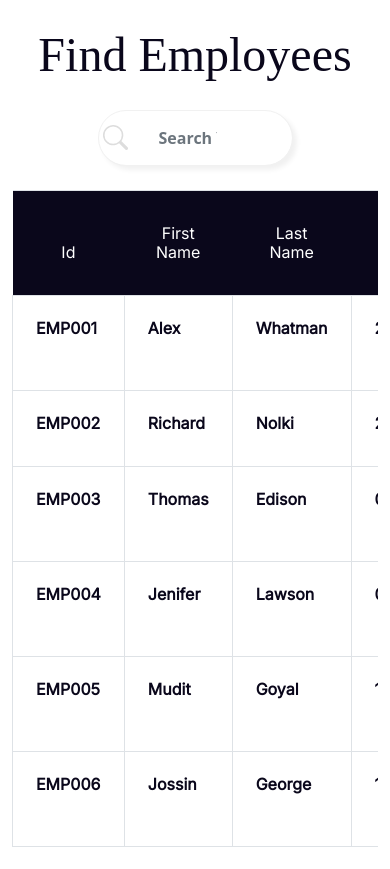
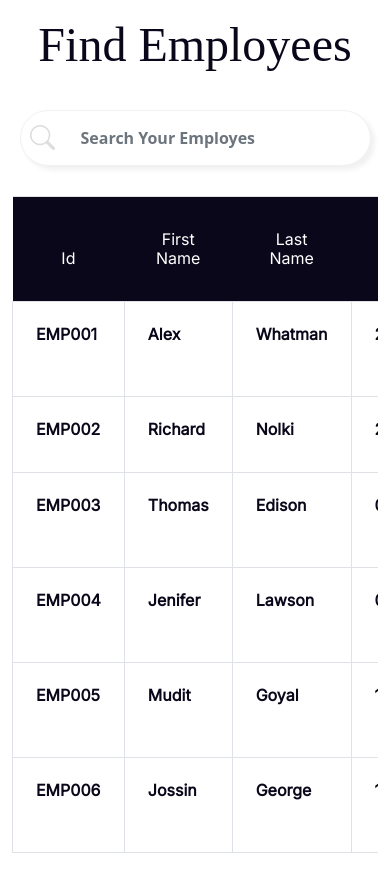
Before and after one commit to aonikpaulalock/Intern-Task-5, a React (Create React App) app: page / in a window 390 px wide. Built offline with nearby package versions, Linux system fonts and the light colour scheme; a web font is replaced by a local one.

Commit message:
responsive done

```diff
--- a/src/Pages/TableFilters.js
+++ b/src/Pages/TableFilters.js
@@ -27,16 +27,16 @@ const TableFilters = ({ employes }) => {
                              Search-Form
                            ==================
      */}
-      <form class="d-flex w-50 mx-auto mb-4 form-container" role="search">
+      <form className="form-container" role="search">
         <input
-          class="form-control input-field"
+          className="form-control input-field"
           type="search"
           placeholder="Search Your Employes"
           aria-label="Search"
           onChange={handleSearch}
         />
         <span className="icon-position">
-          <svg xmlns="http://www.w3.org/2000/svg" width="25" height="25" fill="#ddd" class="bi bi-search" viewBox="0 0 16 16">
+          <svg xmlns="http://www.w3.org/2000/svg" width="25" height="25" fill="#ddd" className="bi bi-search" viewBox="0 0 16 16">
             <path d="M11.742 10.344a6.5 6.5 0 1 0-1.397 1.398h-.001c.03.04.062.078.098.115l3.85 3.85a1 1 0 0 0 1.415-1.414l-3.85-3.85a1.007 1.007 0 0 0-.115-.1zM12 6.5a5.5 5.5 0 1 1-11 0 5.5 5.5 0 0 1 11 0z" />
           </svg>
         </span>
@@ -46,7 +46,7 @@ const TableFilters = ({ employes }) => {
                     Table
              ================== */}
 
-      <div className="container">
+      <div className="container-fluid">
         <div className="table-responsive">
           <Table bordered borderless>
             <thead className="table-heading-back">
--- a/src/Styles/TableFilters.css
+++ b/src/Styles/TableFilters.css
@@ -1,5 +1,8 @@
 .form-container {
+  display: flex;
   position: relative;
+  width: 55%;
+  margin: 30px auto;
 }
 .icon-position {
   position: absolute;
@@ -14,7 +17,7 @@
   line-height: 70px;
   text-align: center;
   color: var(--first-primary-color);
-  margin: 20px 0;
+  margin: 10px 0;
 }
 
 .table-heading-back {
@@ -77,3 +80,11 @@ td:hover {
   background-color: transparent;
   outline: none !important;
 }
+
+
+
+@media (max-width:700px) {
+  .form-container {
+    width: 90%;
+  }
+}
```
